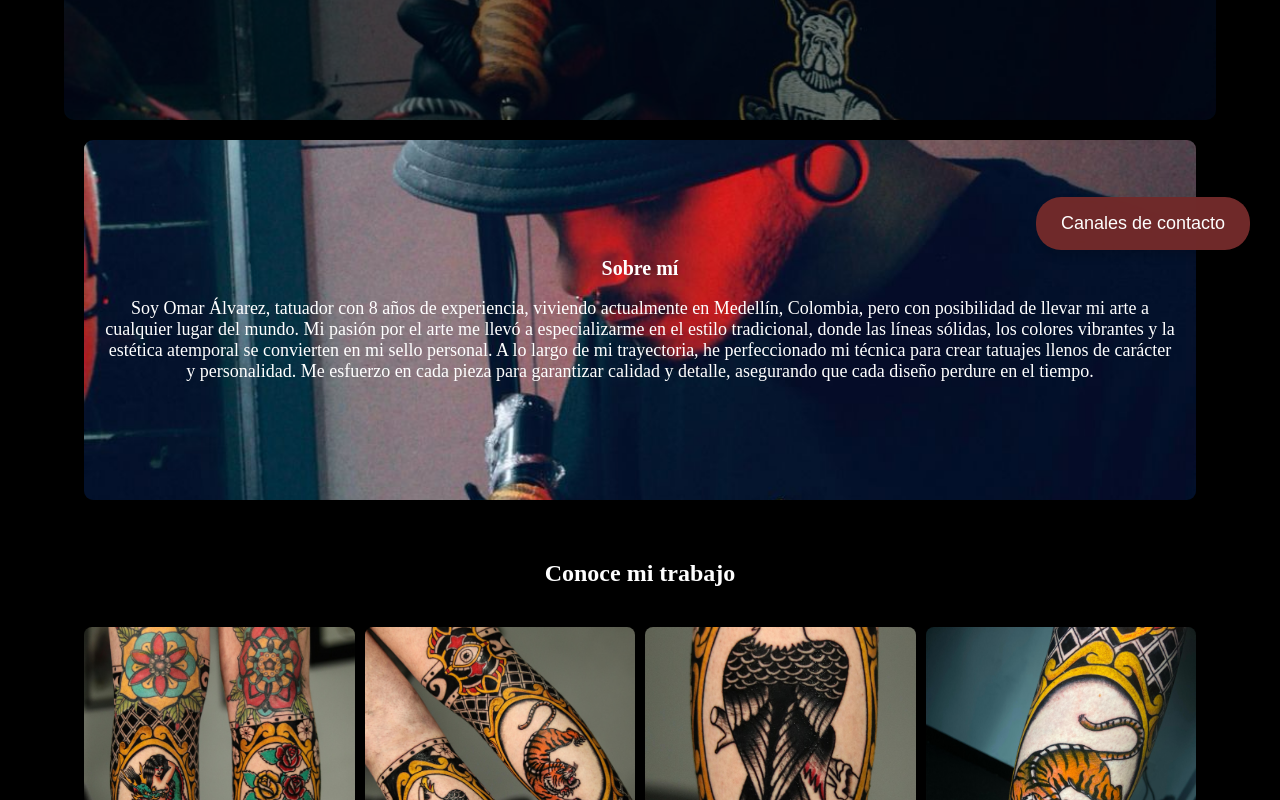
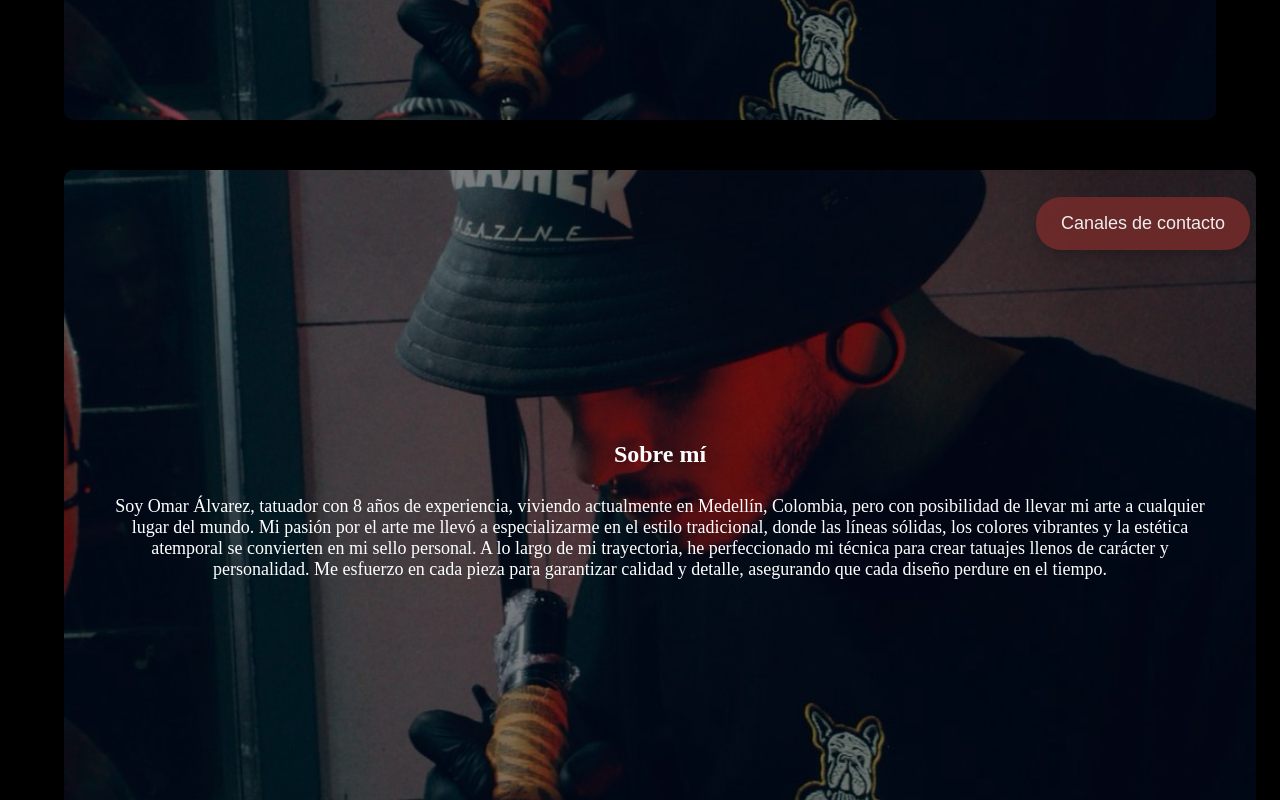
Before and after one commit to danielarodriguez4/Portfolio, a React (Vite) app: page /portfolio in a window 1280 px wide. Shown: the part 520-1320 px from the top of the page. Built offline with nearby package versions, Linux system fonts and the light colour scheme; a web font is replaced by a local one.

Commit message:
Se arreglan imágenes de fondo

```diff
--- a/src/PortfolioPage.css
+++ b/src/PortfolioPage.css
@@ -127,30 +127,55 @@ body {
 
 /* Hero Section */
 .hero {
+  display: flex;
+  justify-content: center; /* Centrar contenido */
+  align-items: center;
+  position: relative;
+  width: 100%;
+  height: 80vh; /* Altura del hero */
+  background-image: url("/header.jpeg"); /* Imagen de fondo */
+  background-size: cover;
+  background-position: center;
+  background-repeat: no-repeat;
+  border-radius: 10px;
+  padding: 100px 20px; /* Espaciado interno */
+  margin-top: 50px;
+}
+
+.hero::before {
+  content: "";
+  position: absolute;
+  top: 0;
+  left: 0;
+  width: 100%;
+  height: 100%;
+  background: rgba(0, 0, 0, 0.5); /* Oscurecer la imagen */
+  border-radius: 10px;
+  z-index: 1; /* Entre la imagen y el texto */
+}
+
+.hero-content {
+  position: relative; /* Para que esté sobre el ::before */
+  z-index: 2; /* Asegura que el texto esté sobre el before */
+  color: white; /* Asegurar legibilidad */
   text-align: center;
-  padding: 50px 20px;
-  font-size: 18px;
+  border-radius: 9px;
+  display: flex;
+  flex-direction: column;
+  justify-content: center; /* Centrar verticalmente */
+  align-items: center;
+  padding: 20px;
 }
 
 .hero h2 {
-  font-size: 20px;
+  font-size: 24px;
+  margin-bottom: 10px;
+  font-weight: bold;
 }
 
-.hero-content {
-  background-image: url("/header.jpeg");
-  background-size: cover;  /* Ajusta la imagen para cubrir todo el contenedor */
-  background-position: center center;  /* Centra la imagen */
-  background-repeat: no-repeat;  /* Evita que se repita */
-  padding: 100px 20px; /* Ajusta según sea necesario */
-  color: white; /* Asegura que el texto sea legible */
-  text-align: center;
-  border-radius: 9px;
-  height: 20vh; /* Altura del header */
-  justify-content: center; /* Centrar contenido */
-  align-items: center;
+.hero p {
+  font-size: 18px;
 }
-
-
 
 
 
```
